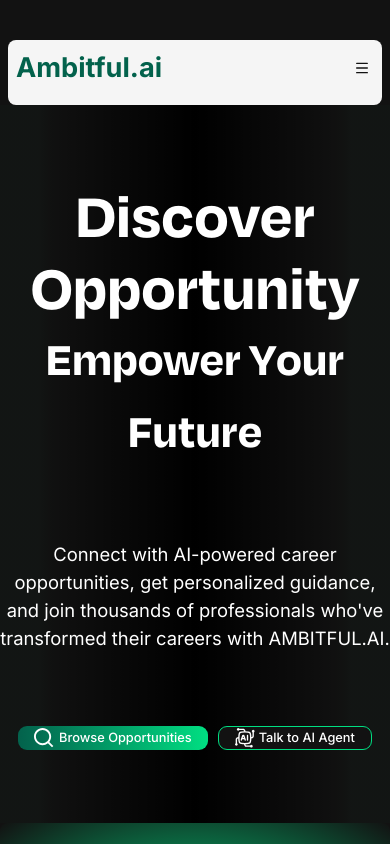
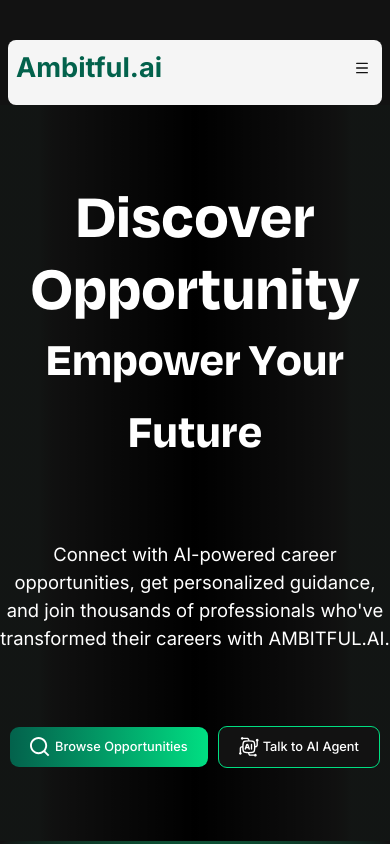
Before and after one commit to Masud-Ndatsu/ambitful-web, a Next.js app: page / in a window 390 px wide. Shown: the top 844 px of the page. Built offline with nearby package versions, Linux system fonts and the light colour scheme.

Commit message:
feat: made some changes

```diff
--- a/components/HeroSection.tsx
+++ b/components/HeroSection.tsx
@@ -21,7 +21,7 @@
           careers with AMBITFUL.AI.
         </p>
 
-        <div className="flex items-center justify-center gap-5 py-[9.2rem] px-[2rem]">
+        <div className="flex items-center justify-center gap-5 py-[9.2rem] px-8">
           <Button
             size="xl"
             variant={"xl"}
--- a/components/Navbar.tsx
+++ b/components/Navbar.tsx
@@ -146,6 +146,7 @@
             {/* Mobile Buttons */}
             <div className="pt-4 space-y-4 border-t border-gray-200/20">
               <Button
+                size={"sm"}
                 className="w-full cursor-pointer bg-linear-to-r from-[#00df82] to-[#007947] font-medium text-[1.8rem] py-6! h-20"
                 onClick={closeMobileMenu}
               >
--- a/components/ui/button.tsx
+++ b/components/ui/button.tsx
@@ -25,7 +25,7 @@
         default: "py-[1rem] lg:px-[3rem] has-[>svg]:px-[3rem]",
         sm: "h-8 rounded-md gap-1.5 px-[3.2rem] has-[>svg]:px-[1rem]",
         lg: "h-10 rounded-md px-6 has-[>svg]:px-4",
-        xl: "h-[3rem] lg:h-[5.6rem] px-8 lg:px-[2rem] text-[1.6rem] lg:text-[2rem] rounded-xl",
+        xl: "h-[3rem] lg:h-[5.6rem] p-10 lg:px-[2rem] text-[1.6rem] lg:text-[2rem] rounded-xl",
         icon: "size-9",
         "icon-sm": "size-8",
         "icon-lg": "size-10",
```
